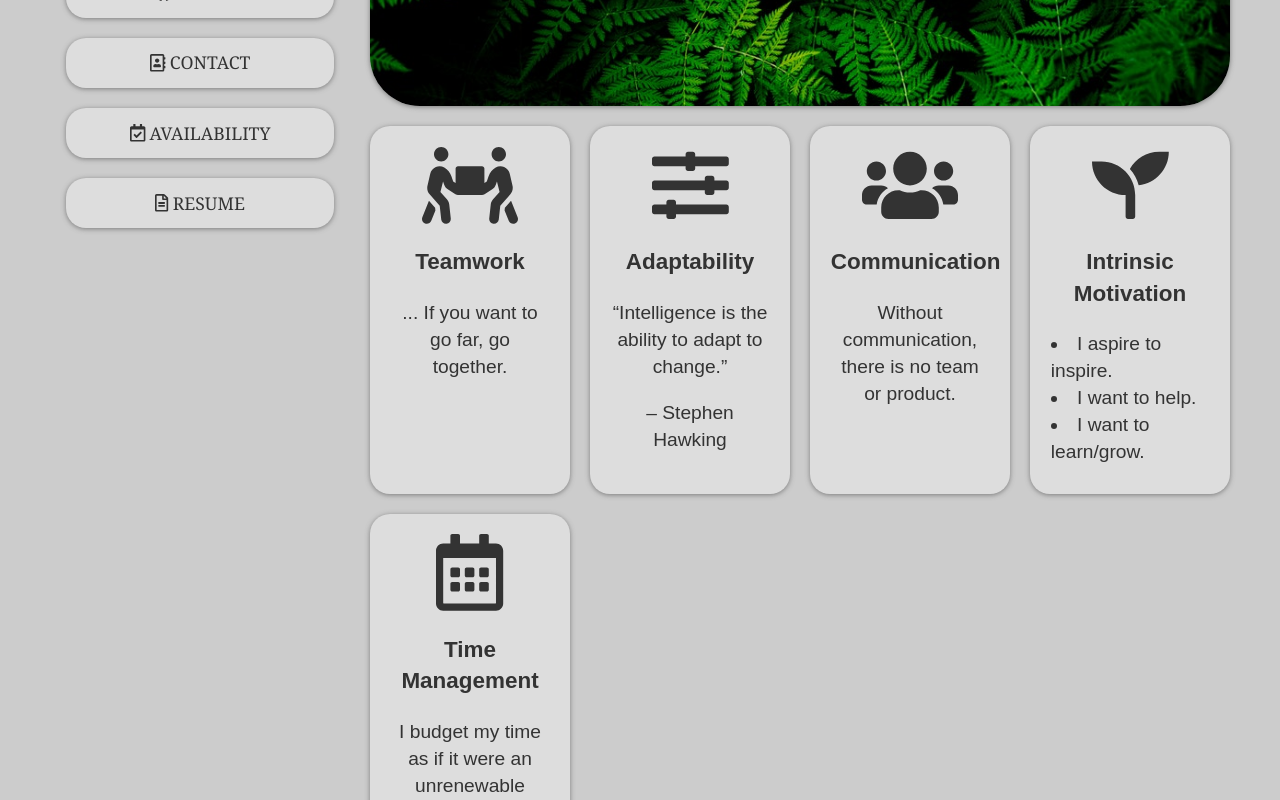
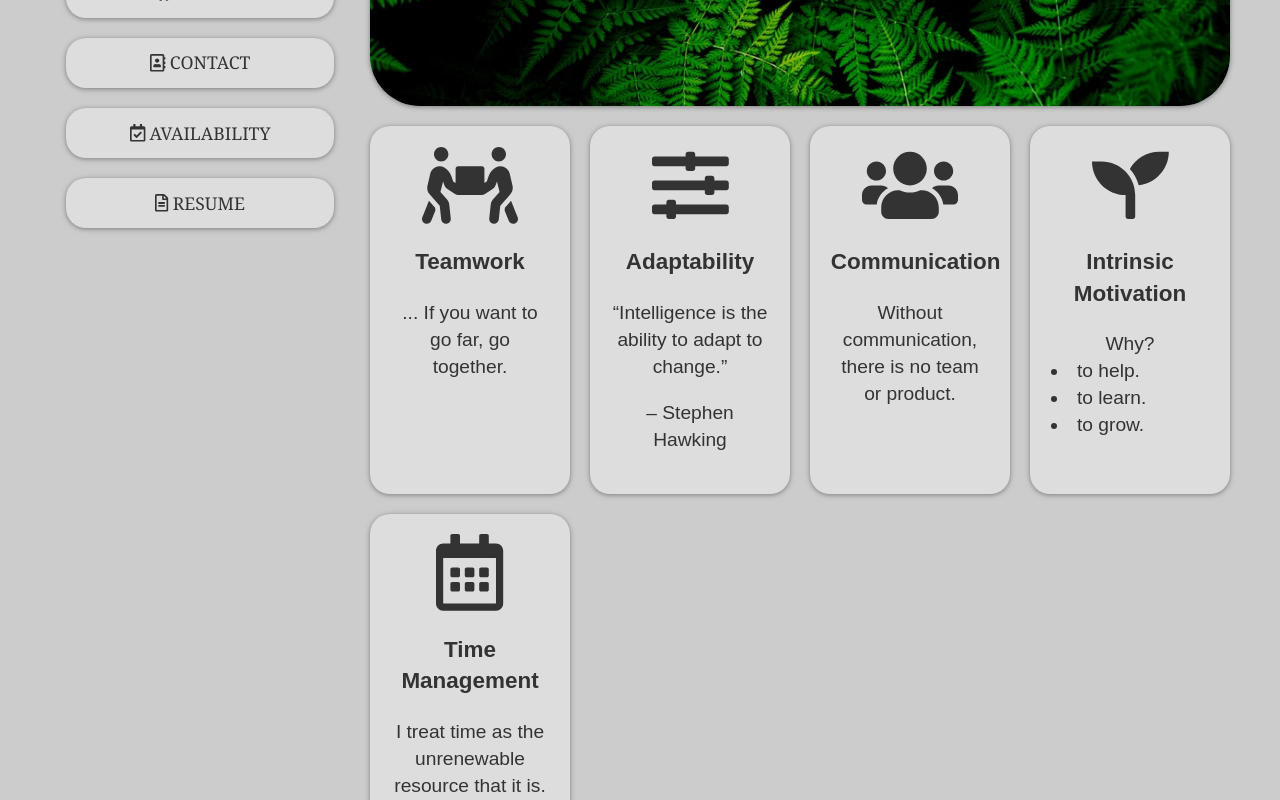
Before and after one commit to linzmeyer/site, a React (Create React App) app: page /#/home in a window 1280 px wide. Shown: the part 420-1220 px from the top of the page. Built offline with nearby package versions, Linux system fonts and the light colour scheme.

Commit message:
small text changes

```diff
--- a/src/components/TacitBoxes/TacitBoxes.js
+++ b/src/components/TacitBoxes/TacitBoxes.js
@@ -46,9 +46,10 @@ class TacitBoxes extends Component {
         >
           <FontAwesomeIcon icon="seedling" size='4x' />
           <h3>Intrinsic Motivation</h3>
-          <li>I aspire to inspire.</li>
-          <li>I want to help.</li>
-          <li>I want to learn/grow.</li>
+          Why?
+          <li>to help.</li>
+          <li>to learn.</li>
+          <li>to grow.</li>
         </div>
 
         <div
@@ -57,7 +58,7 @@ class TacitBoxes extends Component {
         >
           <FontAwesomeIcon icon={['far', 'calendar-alt']} size='4x' />
           <h3>Time Management</h3>
-          <p>I budget my time as if it were an unrenewable resource.</p>
+          <p>I treat time as the unrenewable resource that it is.</p>
         </div>
       </section>
     );
```
